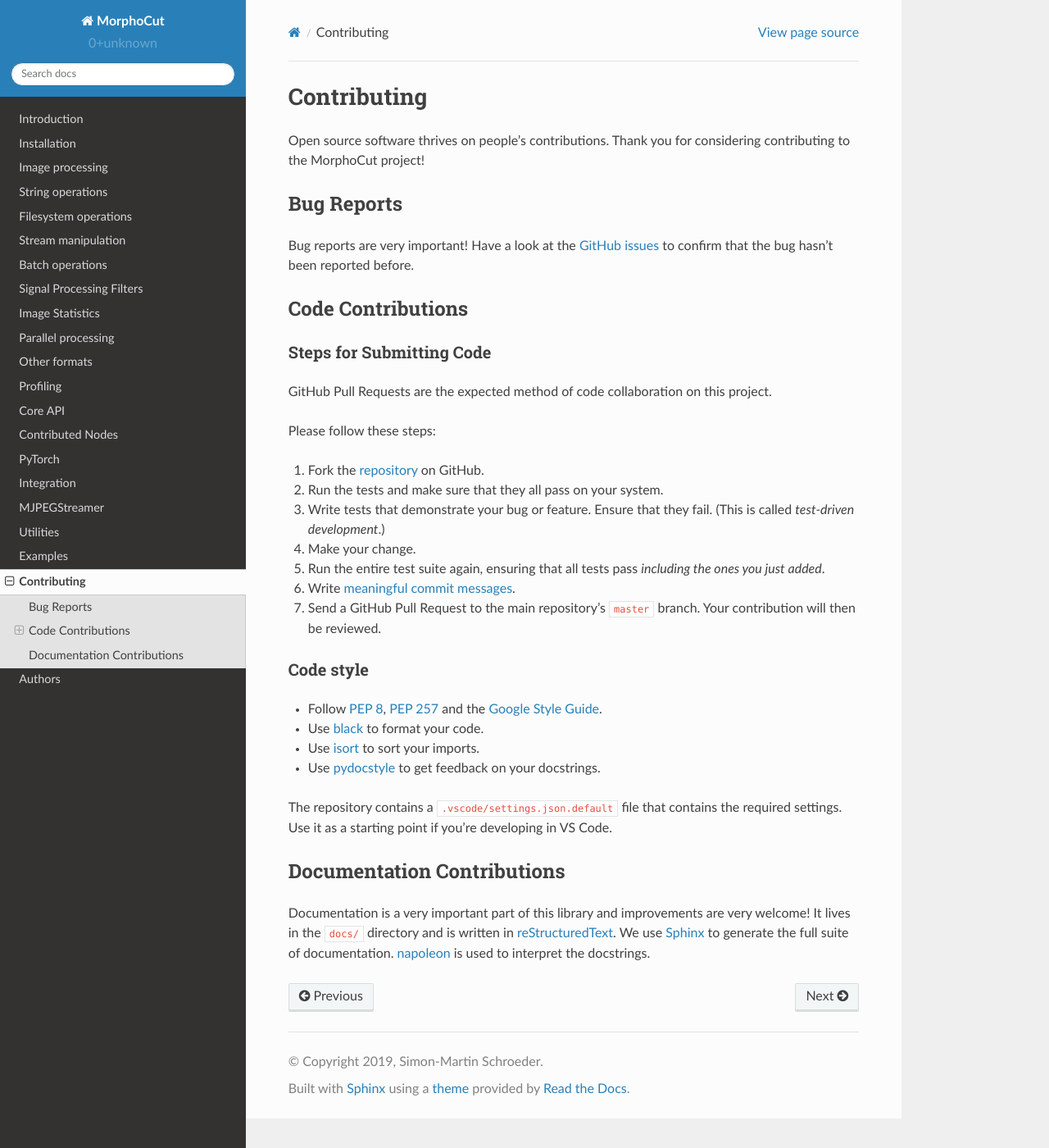
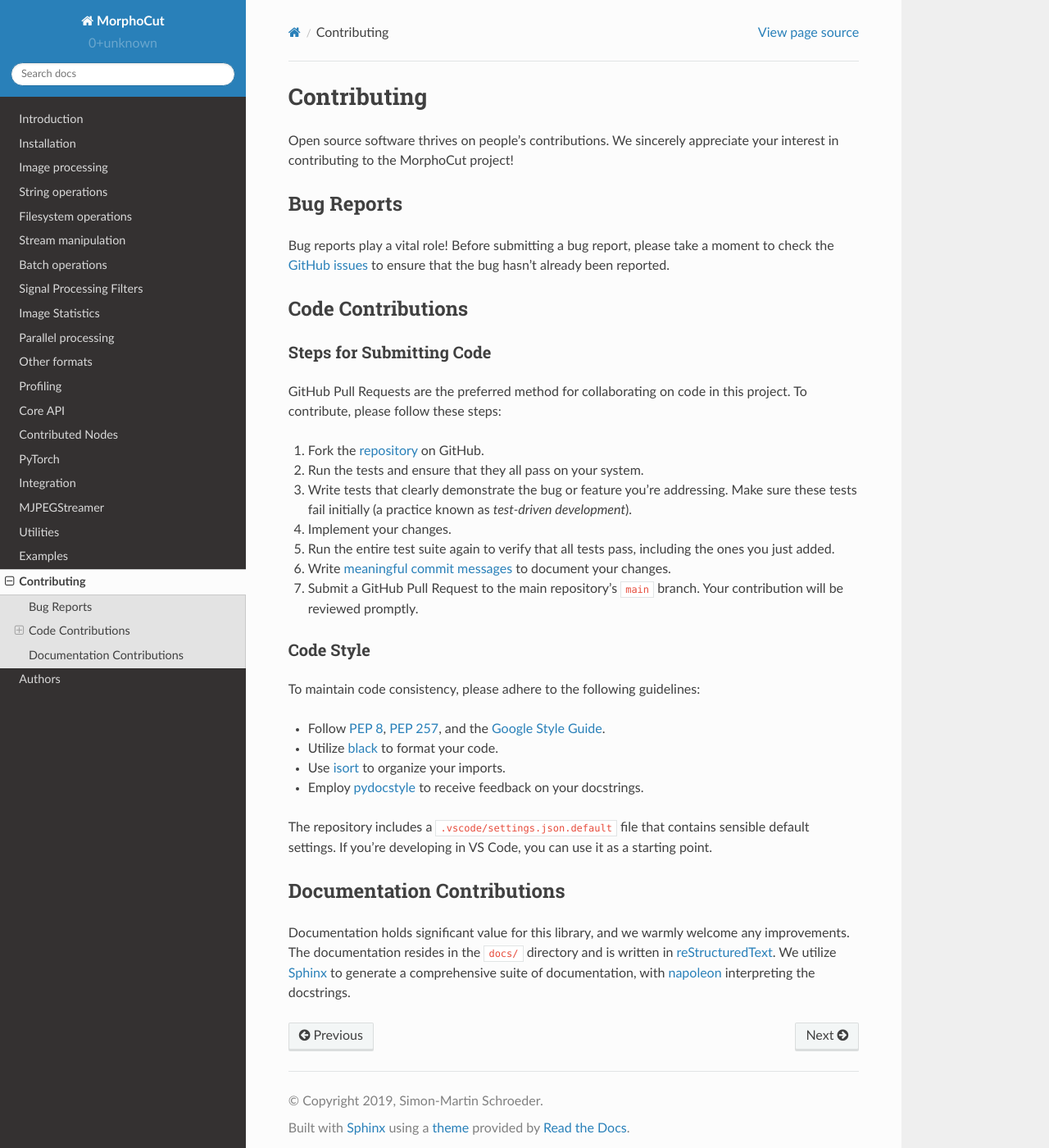
Before and after one commit to morphocut/morphocut, a Sphinx documentation site: the page built from docs/contributing.rst, in a window 1280 px wide and 1400 px high. Shown: the whole window at 82% size. Built offline with Sphinx 7.4.7 and the Read the Docs theme 2.0.0, drawn with Linux system fonts in a browser that asks for light colours.

Commit message:
Make contributing guide sound nicer

```diff
--- a/docs/contributing.rst
+++ b/docs/contributing.rst
@@ -2,14 +2,15 @@ Contributing
 ============
 
 Open source software thrives on people's contributions.
-Thank you for considering contributing to the MorphoCut project!
+We sincerely appreciate your interest in contributing to the MorphoCut project!
 
 Bug Reports
 -----------
 
-Bug reports are very important!
-Have a look at the `GitHub issues`_ to confirm that the bug
-hasn't been reported before.
+Bug reports play a vital role!
+Before submitting a bug report, please take a moment to check
+the `GitHub issues`_ to ensure that the bug hasn't already
+been reported.
 
 .. _GitHub issues: https://github.com/morphocut/morphocut/issues
 
@@ -19,49 +20,48 @@ Code Contributions
 Steps for Submitting Code
 ~~~~~~~~~~~~~~~~~~~~~~~~~
 
-GitHub Pull Requests are the expected method of code collaboration on this
-project.
-
-Please follow these  steps:
+GitHub Pull Requests are the preferred method for collaborating
+on code in this project.
+To contribute, please follow these steps:
 
 1. Fork the `repository`_ on GitHub.
-2. Run the tests and make sure that they all pass on your system.
-3. Write tests that demonstrate your bug or feature. Ensure that they fail.
-   (This is called *test-driven development*.)
-4. Make your change.
-5. Run the entire test suite again, ensuring that all tests pass *including
-   the ones you just added*.
-6. Write `meaningful commit messages <https://chris.beams.io/posts/git-commit/>`_.
-7. Send a GitHub Pull Request to the main repository's ``master`` branch.
-   Your contribution will then be reviewed.
+2. Run the tests and ensure that they all pass on your system.
+3. Write tests that clearly demonstrate the bug or feature you're addressing.
+   Make sure these tests fail initially (a practice known as *test-driven development*).
+4. Implement your changes.
+5. Run the entire test suite again to verify that all tests pass,
+   including the ones you just added.
+6. Write `meaningful commit messages <https://chris.beams.io/posts/git-commit/>`_ to document your changes.
+7. Submit a GitHub Pull Request to the main repository's ``main`` branch. Your contribution will be reviewed promptly.
 
 .. _repository: https://github.com/morphocut/morphocut
 
-Code style
+Code Style
 ~~~~~~~~~~
 
-* Follow `PEP 8`_, `PEP 257`_ and the `Google Style Guide`_.
-* Use `black <https://black.readthedocs.io/en/stable/>`_ to format your code.
-* Use `isort <https://pypi.org/project/isort/>`_ to sort your imports.
-* Use `pydocstyle <https://pypi.org/project/pydocstyle/>`_ to get feedback on your docstrings.
+To maintain code consistency,
+please adhere to the following guidelines:
+
+* Follow `PEP 8`_, `PEP 257`_, and the `Google Style Guide`_.
+* Utilize `black <https://black.readthedocs.io/en/stable/>`_ to format your code.
+* Use `isort <https://pypi.org/project/isort/>`_ to organize your imports.
+* Employ `pydocstyle <https://pypi.org/project/pydocstyle/>`_ to receive feedback on your docstrings.
 
 .. _Google Style Guide: http://google.github.io/styleguide/pyguide.html
 .. _PEP 8: https://www.python.org/dev/peps/pep-0008/
 .. _PEP 257: https://www.python.org/dev/peps/pep-0257/
 
-The repository contains a ``.vscode/settings.json.default`` file that contains
-the required settings.
-Use it as a starting point if you're developing in VS Code.
-
+The repository includes a ``.vscode/settings.json.default`` file that contains sensible default settings.
+If you're developing in VS Code, you can use it as a starting point.
 
 Documentation Contributions
 ---------------------------
 
-Documentation is a very important part of this library
-and improvements are very welcome!
-It lives in the ``docs/`` directory and is written in
-`reStructuredText`_. We use `Sphinx`_ to generate the full suite of
-documentation. `napoleon`_ is used to interpret the docstrings.
+Documentation holds significant value for this library,
+and we warmly welcome any improvements.
+The documentation resides in the ``docs/`` directory and is written in `reStructuredText`_.
+We utilize `Sphinx`_ to generate a comprehensive suite of documentation,
+with `napoleon`_ interpreting the docstrings.
 
 .. _reStructuredText: http://docutils.sourceforge.net/rst.html
 .. _Sphinx: http://sphinx-doc.org/index.html
```
